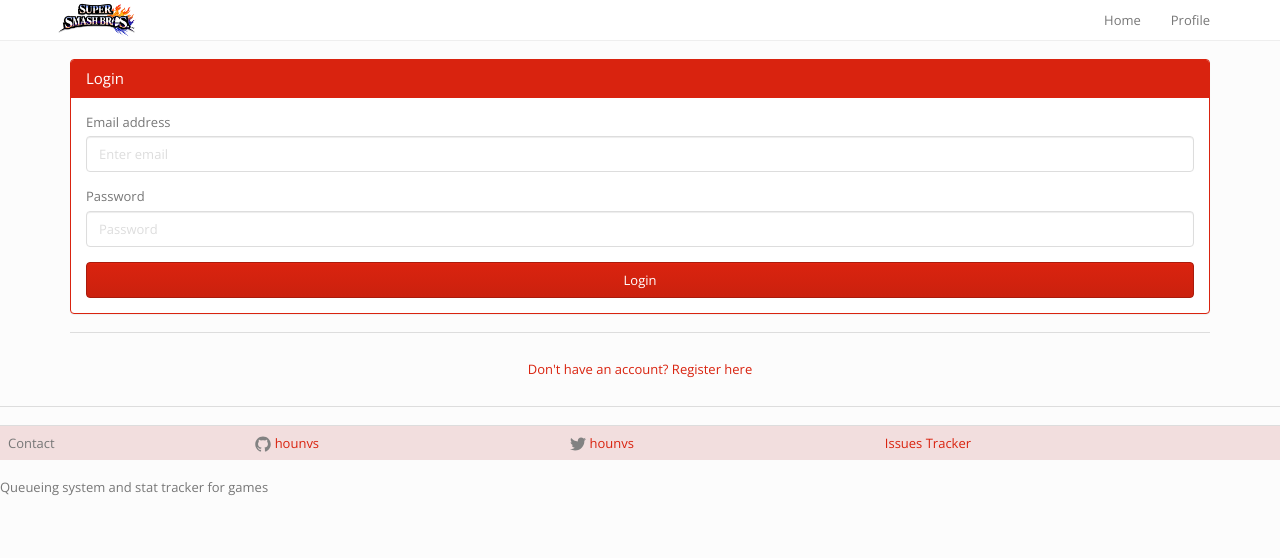
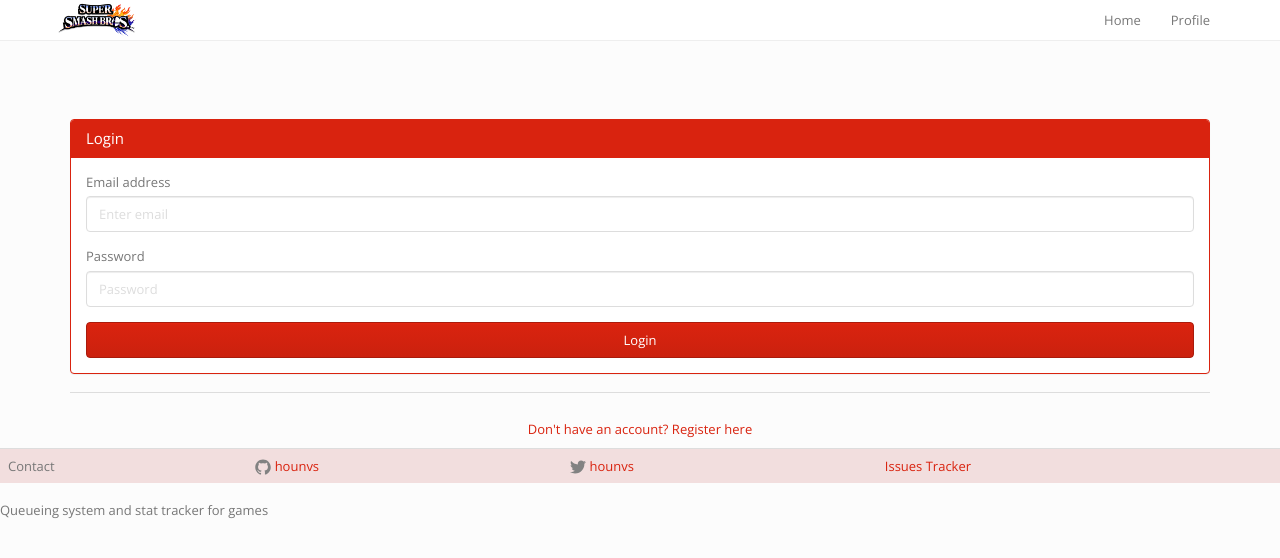
Before and after one commit to hounvs/QueueUp, a Jekyll site: the page built from profile.html, in a window 1280 px wide. Shown: the top 558 px of the page. Built offline with Jekyll 4.4.1, drawn with Linux system fonts in a browser that asks for light colours; comment, search, counter and statistics services are not loaded.

```diff
--- a/_includes/footer.html
+++ b/_includes/footer.html
@@ -1,6 +1,5 @@
-        <footer>
-            <hr/>
-            <div class="wrapper">
+        <footer class="footer">
+            <div class="containter">
                 <table class="table">
                     <tr class="danger">
                         <td>Contact</td>
--- a/css/site.css
+++ b/css/site.css
@@ -15,3 +15,12 @@
 .icon > svg path {
     fill: #828282;
 }
+
+body > .container {
+  padding: 60px 15px 0;
+}
+
+.footer > .container {
+  padding-right: 15px;
+  padding-left: 15px;
+}
```
